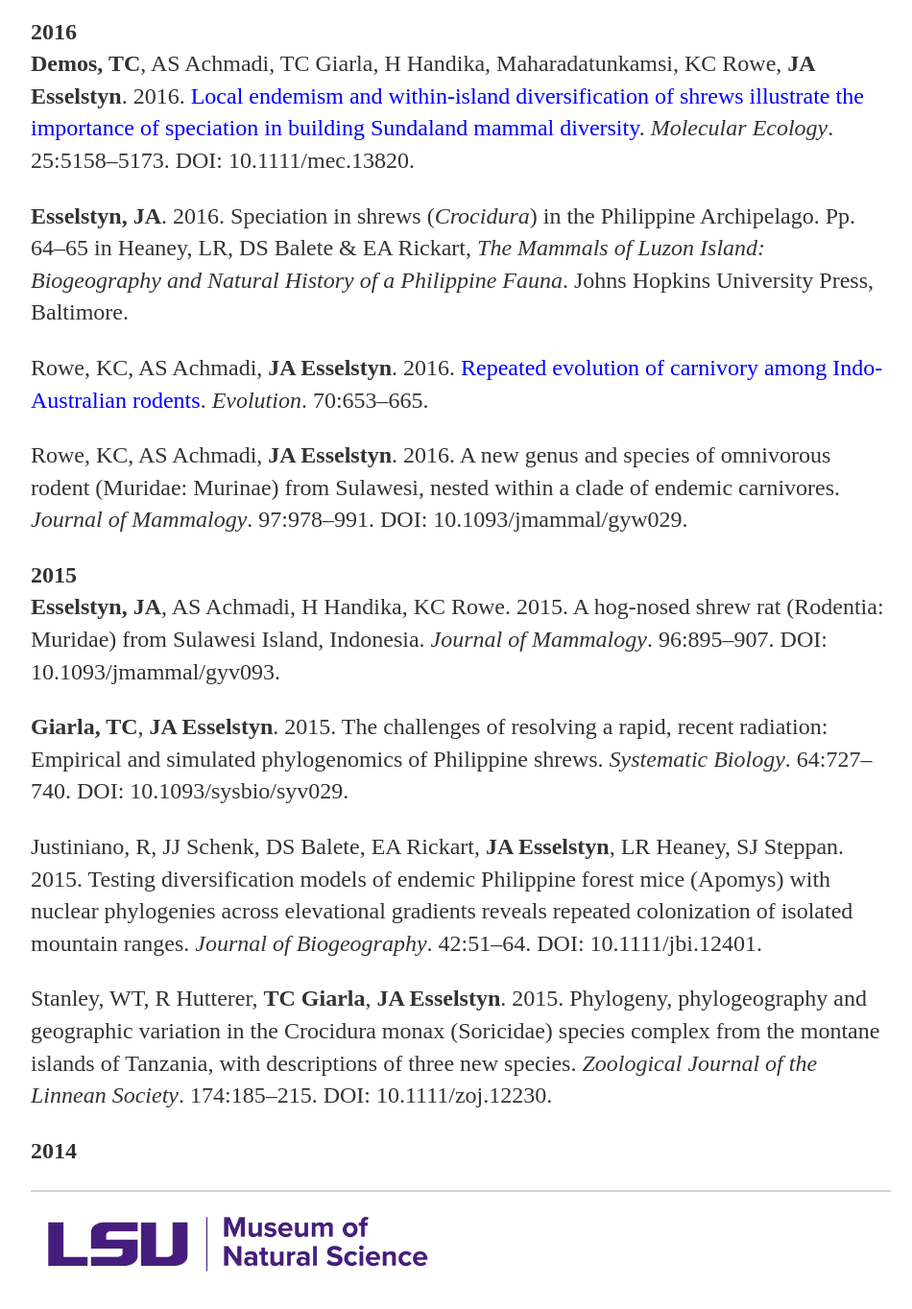
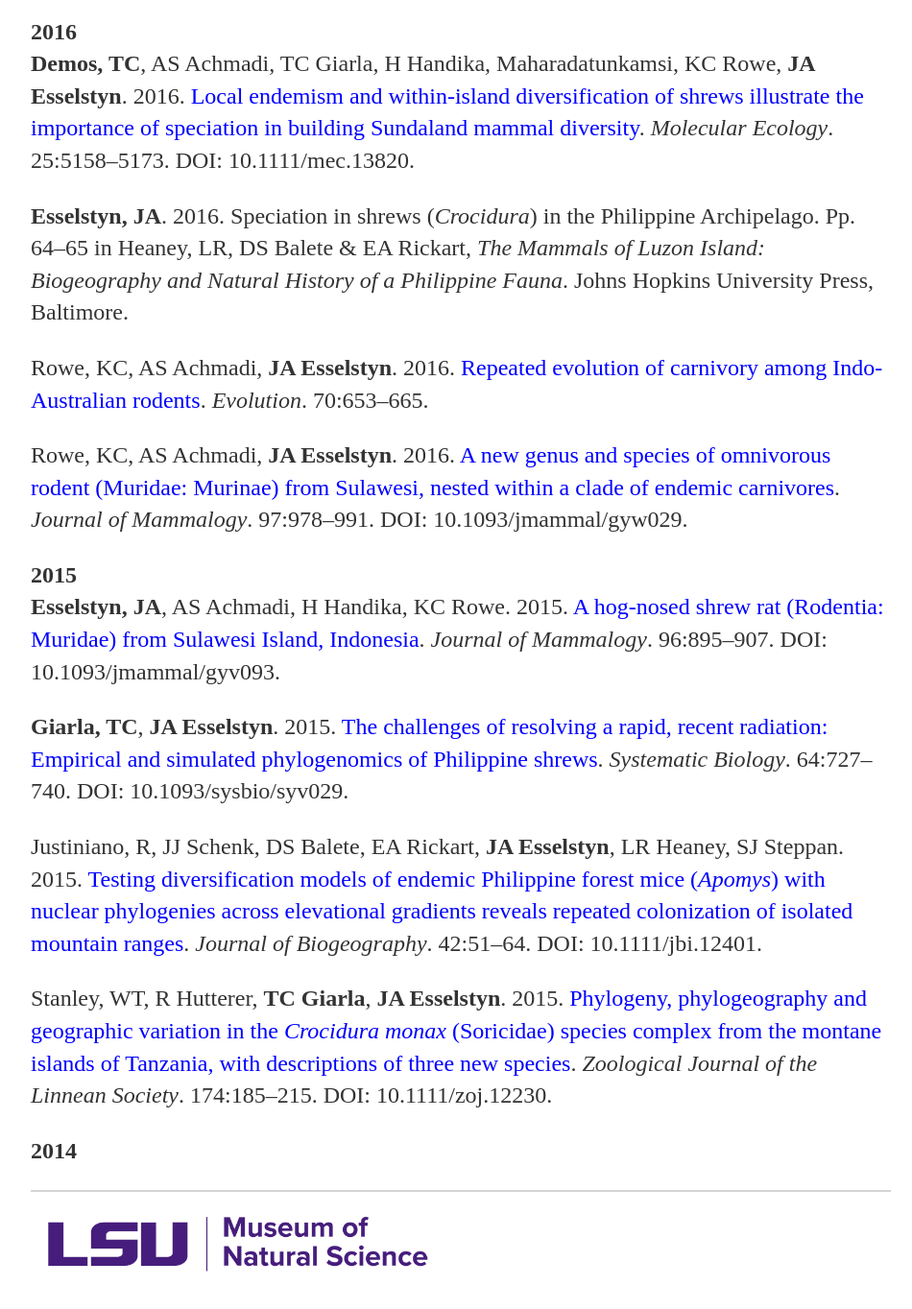
Before and after one commit to esselstyn/esselstyn.github.io, a Jekyll site: the page built from publications.md, in a window 1280 px wide and 1400 px high, scrolled down 1168 px. Shown: the top 1364 px of the window at 96% size, without its empty margins (160-1110 px from the left). Built offline with Jekyll 4.4.1, drawn with Linux system fonts in a browser that asks for light colours; part of the change alters nothing that is shown.

```diff
--- a/publications.md
+++ b/publications.md
@@ -26,15 +26,15 @@ Cook, JA, SE Greiman, SJ Agosta, RP Anderson, BS Arbogast, RJ Baker, W Boeker, R
 
 Rowe, KC, AS Achmadi, **JA Esselstyn**. 2016. [Repeated evolution of carnivory among Indo-Australian rodents](https://dx.doi.org/10.1111/evo.12871). *Evolution*. 70:653–665.
 
-Rowe, KC, AS Achmadi, **JA Esselstyn**. 2016. A new genus and species of omnivorous rodent (Muridae: Murinae) from Sulawesi, nested within a clade of endemic carnivores. *Journal of Mammalogy*. 97:978–991. DOI: 10.1093/jmammal/gyw029.
+Rowe, KC, AS Achmadi, **JA Esselstyn**. 2016. [A new genus and species of omnivorous rodent (Muridae: Murinae) from Sulawesi, nested within a clade of endemic carnivores](https://dx.doi.org/10.1093/jmammal/gyw029). *Journal of Mammalogy*. 97:978–991. DOI: 10.1093/jmammal/gyw029.
 
 **2015**
-**Esselstyn, JA**, AS Achmadi, H Handika, KC Rowe. 2015. A hog-nosed shrew rat (Rodentia: Muridae) from Sulawesi Island, Indonesia. *Journal of Mammalogy*. 96:895–907. DOI: 10.1093/jmammal/gyv093.
+**Esselstyn, JA**, AS Achmadi, H Handika, KC Rowe. 2015. [A hog-nosed shrew rat (Rodentia: Muridae) from Sulawesi Island, Indonesia](https://dx.doi.org/10.1093/jmammal/gyv093). *Journal of Mammalogy*. 96:895–907. DOI: 10.1093/jmammal/gyv093.
 
-**Giarla, TC**,  **JA Esselstyn**. 2015. The challenges of resolving a rapid, recent radiation: Empirical and simulated phylogenomics of Philippine shrews. *Systematic Biology*. 64:727–740. DOI: 10.1093/sysbio/syv029.
+**Giarla, TC**,  **JA Esselstyn**. 2015. [The challenges of resolving a rapid, recent radiation: Empirical and simulated phylogenomics of Philippine shrews](https://dx.doi.org/10.1093/sysbio/syv029). *Systematic Biology*. 64:727–740. DOI: 10.1093/sysbio/syv029.
 
-Justiniano, R, JJ Schenk, DS Balete, EA Rickart, **JA Esselstyn**, LR Heaney, SJ Steppan. 2015. Testing diversification models of endemic Philippine forest mice (Apomys) with nuclear phylogenies across elevational gradients reveals repeated colonization of isolated mountain ranges. *Journal of Biogeography*. 42:51–64. DOI: 10.1111/jbi.12401.
+Justiniano, R, JJ Schenk, DS Balete, EA Rickart, **JA Esselstyn**, LR Heaney, SJ Steppan. 2015. [Testing diversification models of endemic Philippine forest mice (_Apomys_) with nuclear phylogenies across elevational gradients reveals repeated colonization of isolated mountain ranges](https://dx.doi.org/10.1111/jbi.12401). *Journal of Biogeography*. 42:51–64. DOI: 10.1111/jbi.12401.
 
-Stanley, WT, R Hutterer, **TC Giarla**, **JA Esselstyn**. 2015. Phylogeny, phylogeography and geographic variation in the Crocidura monax (Soricidae) species complex from the montane islands of Tanzania, with descriptions of three new species. *Zoological Journal of the Linnean Society*. 174:185–215. DOI: 10.1111/zoj.12230.
+Stanley, WT, R Hutterer, **TC Giarla**, **JA Esselstyn**. 2015. [Phylogeny, phylogeography and geographic variation in the *Crocidura monax* (Soricidae) species complex from the montane islands of Tanzania, with descriptions of three new species](https://dx.doi.org/10.1111/zoj.12230). *Zoological Journal of the Linnean Society*. 174:185–215. DOI: 10.1111/zoj.12230.
 
 **2014**
```
